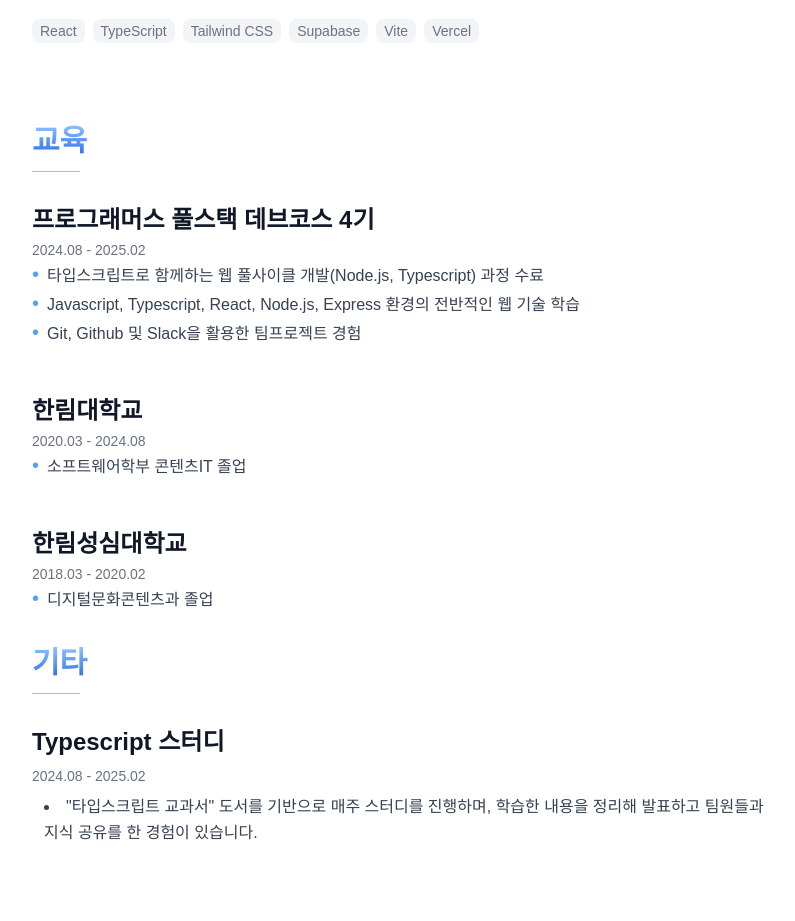
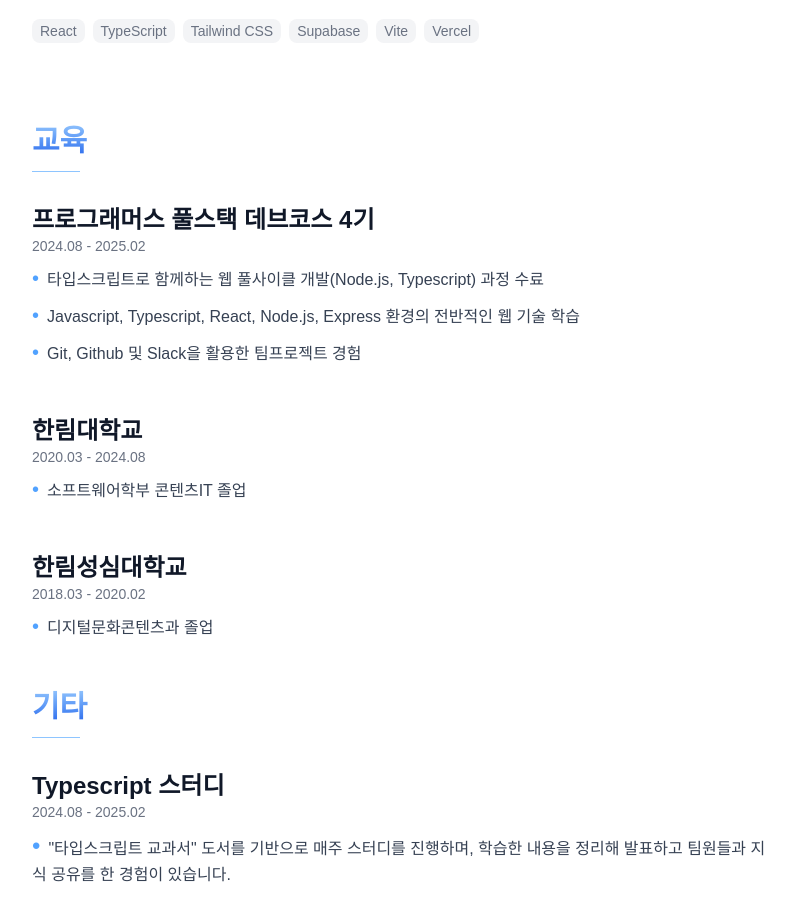
Before and after one commit to kimywann/resume.me, a Next.js app: page / in a window 1280 px wide. Shown: the part 1128-2049 px from the top of the page, without its empty margins (240-1035 px from the left). Built offline with nearby package versions, Linux system fonts and the light colour scheme.

Commit message:
resume update

```diff
--- a/src/components/Community.tsx
+++ b/src/components/Community.tsx
@@ -16,7 +16,7 @@ const community: CommunityItem[] = [
 
 export default function Community() {
   return (
-    <section className="mb-8">
+    <section className="mb-6">
       <div className="max-w-3xl mx-auto">
         <h1 className="text-3xl font-semibold text-transparent bg-gradient-to-b from-[#93c5fd] to-[#2563eb] bg-clip-text mb-3">
           기타
@@ -27,16 +27,20 @@ export default function Community() {
             return (
               <div key={index}>
                 <div>
-                  <h3 className="text-2xl font-semibold text-gray-900 mb-2">
+                  <h3 className="text-2xl font-semibold text-gray-900">
                     {item.title}
                   </h3>
                   <p className="text-sm text-gray-500 mb-2">{item.period}</p>
                 </div>
-                <ul className="list-disc list-inside pl-3 text-md">
-                  {item.description.map((item, index) => {
-                    return <li key={index}>{item}</li>;
-                  })}
-                </ul>
+
+                {item.description.map((item, index) => {
+                  return (
+                    <span key={index} className="text-md">
+                      <span className="text-blue-400 text-2xl mr-2">•</span>
+                      {item}
+                    </span>
+                  );
+                })}
               </div>
             );
           })}
--- a/src/components/Education.tsx
+++ b/src/components/Education.tsx
@@ -28,7 +28,7 @@ const education: EducationItem[] = [
 
 export default function Education() {
   return (
-    <section className="mb-8">
+    <section className="mb-12">
       <div className="max-w-3xl mx-auto">
         <h1 className="text-3xl font-semibold text-transparent bg-gradient-to-b from-[#93c5fd] to-[#2563eb] bg-clip-text mb-3">
           교육
@@ -39,17 +39,17 @@ export default function Education() {
             return (
               <div key={index}>
                 <div>
-                  <h3 className="text-2xl font-semibold text-gray-900 mb-1">
+                  <h3 className="text-2xl font-semibold text-gray-900">
                     {item.title}
                   </h3>
-                  <p className="text-sm text-gray-500">{item.period}</p>
+                  <p className="text-sm text-gray-500 mb-2">{item.period}</p>
                 </div>
                 <ul>
                   {item.description.map((item, index) => {
                     return (
-                      <li key={index}>
+                      <li key={index} className="mb-2">
                         <span className="text-blue-400 text-xl mr-2">•</span>
-                        {item}
+                        <span className="text-md">{item}</span>
                       </li>
                     );
                   })}
```
